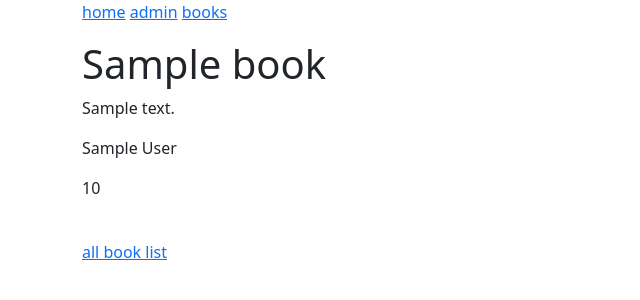
After one commit to sam8315/bookstore, a Django app: template books/templates/books/book_detail.html in a window 1280 px wide. The commit adds this page. Shown: the top 300 px of the page, without its empty margins (0-640 px from the left). Run offline with Django 5.2, Linux system fonts and the light colour scheme; the template is opened without the code that fills it: most values are stand-ins (such as "Sample title", 1, 10 or a date in 2020).

Commit message:
add BookDetailView

```diff
--- a/books/models.py
+++ b/books/models.py
@@ -1,4 +1,5 @@
 from django.db import models
+from django.urls import reverse
 
 
 class Book(models.Model):
@@ -9,3 +10,6 @@ class Book(models.Model):
 
     def __str__(self):
         return self.title
+
+    def get_absolute_url(self):
+        return reverse("book_detail", args=[self.id])
--- /dev/null
+++ b/books/templates/books/book_detail.html
@@ -0,0 +1,12 @@
+{% extends "_base.html" %}
+{% block page_title %}{{book.title}} book detail {% endblock page_title %}
+{% block content %}
+        <h1>{{ book.title }}</h1>
+        <p>{{ book.content }}</p>
+        <p>{{ book.author }}</p>
+        <p>{{ book.price }}</p>
+        <br/>
+        <a href="{% url 'book_list' %}">all book list</a>
+
+
+{% endblock content %}
--- a/books/templates/books/book_list.html
+++ b/books/templates/books/book_list.html
@@ -2,6 +2,9 @@
 {% block page_title %}book list{% endblock page_title %}
 {% block content %}
     {% for book in books %}
-        <h1>{{ book.title }}</h1>
+    {% comment %} <h1><a href="{% url 'book_detail' book.id %}">{{ book.title }}</a></h1> {% endcomment %}
+    <h1><a href="{{ book.get_absolute_url }}">{{ book.title }}</a></h1>
+    <p>{{ book.content }}</p>
+        <br/>
     {% endfor %}
 {% endblock content %}
--- a/books/urls.py
+++ b/books/urls.py
@@ -1,6 +1,7 @@
 from django.urls import path
 
-from .views import BookListView
+from .views import BookListView, BookDetailsView
 urlpatterns = [
     path('', BookListView.as_view(), name='book_list'),
+    path('<int:pk>/', BookDetailsView.as_view(), name='book_detail'),
 ]
--- a/templates/_base.html
+++ b/templates/_base.html
@@ -14,6 +14,7 @@
     <p>
         <a href="{% url 'home' %}">home</a>
         <a href="/admin">admin</a>
+        <a href="/books">books</a>
     </p>
     {% block content %}
     {% endblock content %}
```
Also changed, not shown: books/views.py (+6 -1 lines).
